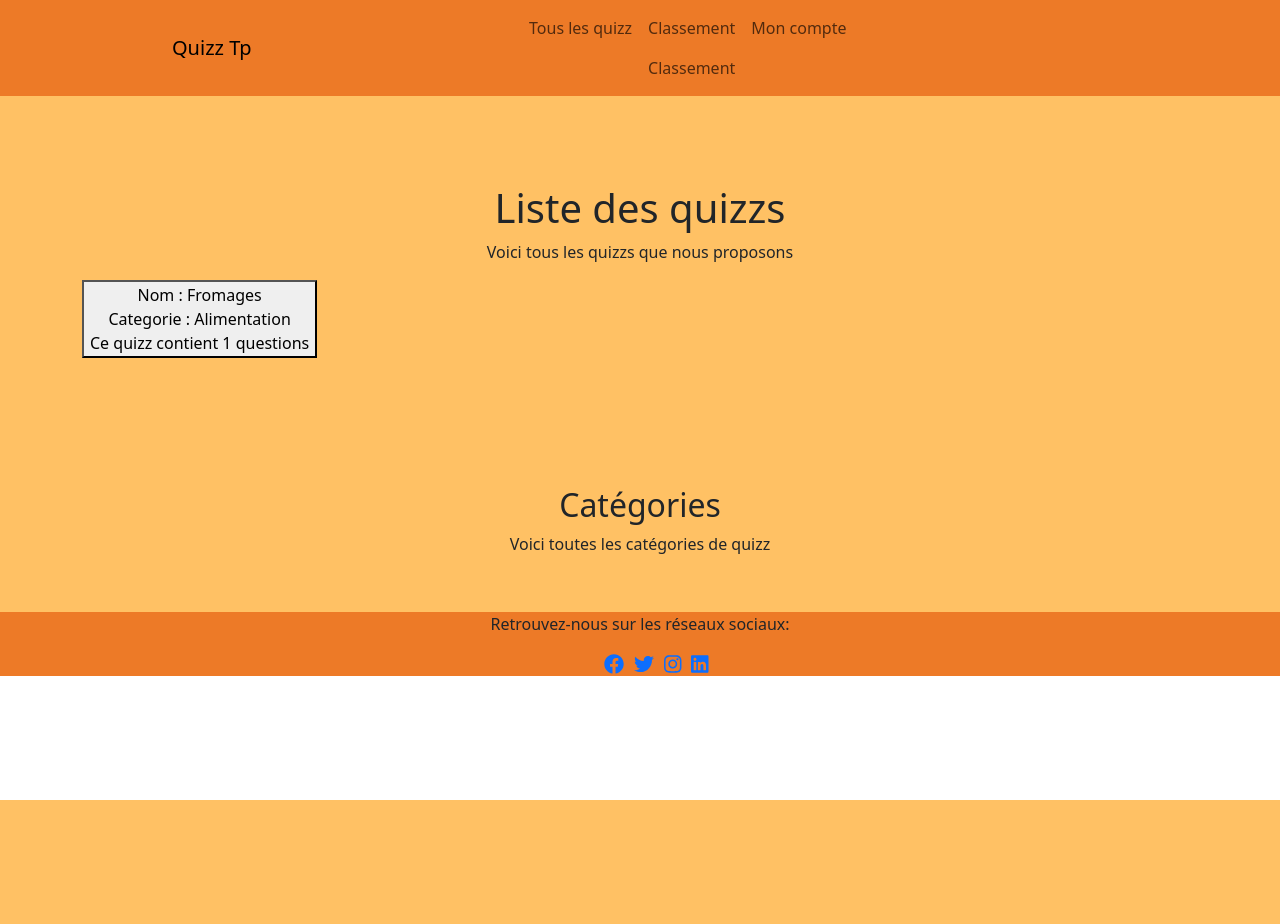
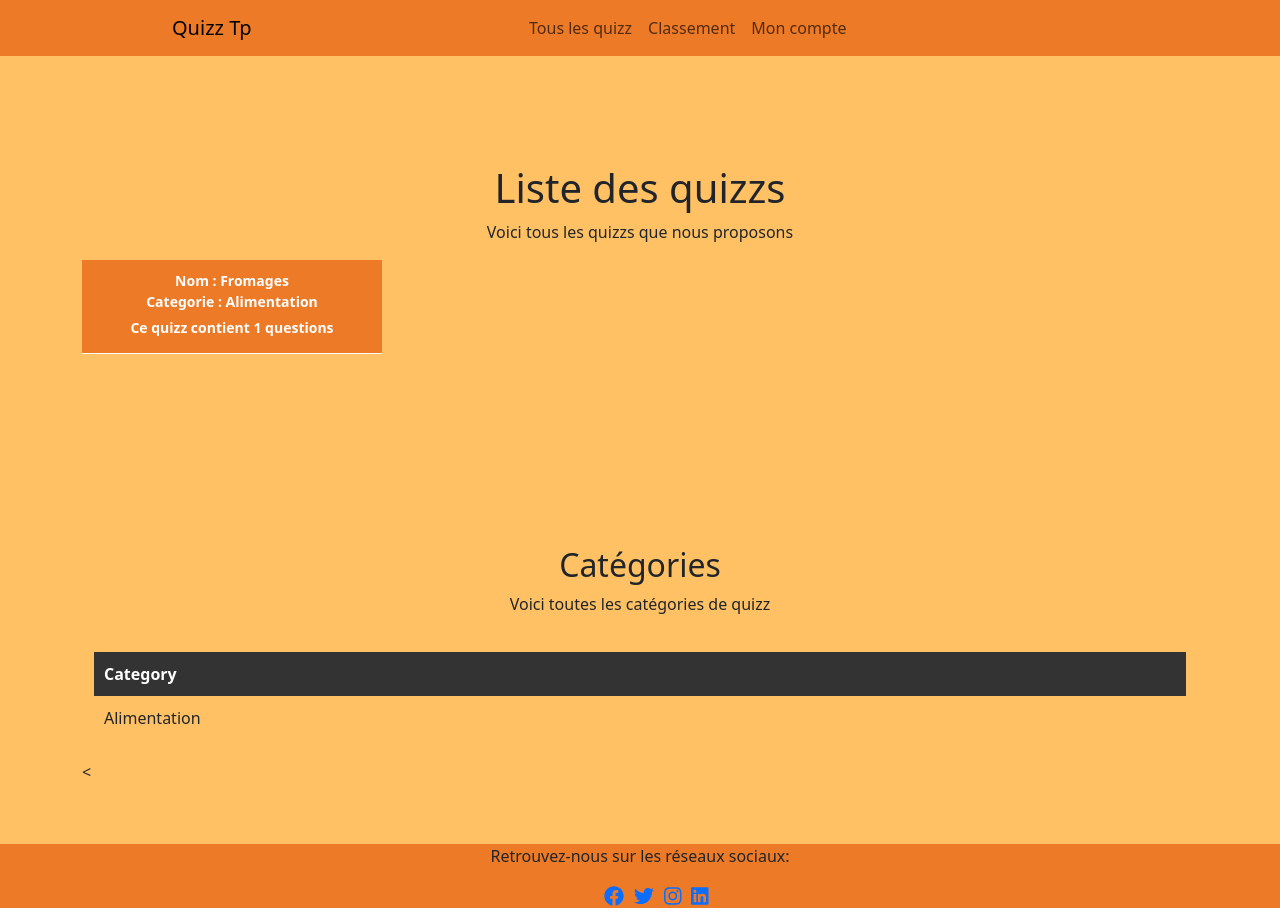
Before and after one commit to Vekian/Quizz_TP, a PHP site: page /tous-les-quizz.php in a window 1280 px wide. Before the commit the page ends 800 px from the top, so only its background shows below. Run offline with PHP 8.4, Linux system fonts and the light colour scheme; data comes from the database, SQL or seed files in the repository; some libraries are stand-ins or nearby versions.

Commit message:
ajout des catégories

```diff
--- /dev/null
+++ b/css/quizzs.css
@@ -0,0 +1,48 @@
+button {
+    display: block;
+    width: 300px;
+    padding: 10px;
+    margin-bottom: 10px;
+    border: none;
+    border-radius: 5px;
+    background-color: #ED7A27;
+    color: #FFFFFF;
+    font-size: 16px;
+    text-align: center;
+    text-decoration: none;
+    cursor: pointer;
+    transition: background-color 0.3s;
+  }
+
+  button:hover {
+    background-color: #FF9429;
+  }
+
+  /* Style du contenu dans les boutons */
+  button div {
+    margin-bottom: 5px;
+  }
+
+  button div:first-child {
+    font-weight: bold;
+  }
+
+  button div:last-child {
+    font-size: 14px;
+  }
+
+  /* Style des lignes de boutons */
+  button:not(:last-child) {
+    border-bottom: 1px solid #FFFFFF;
+  }
+
+  /* Style des brèves animations */
+  @keyframes fade-in {
+    from { opacity: 0; }
+    to { opacity: 1; }
+  }
+
+  /* Appliquer l'animation aux boutons */
+  button {
+    animation: fade-in 0.5s ease-in-out;
+  }
--- a/header.php
+++ b/header.php
@@ -27,9 +27,6 @@
                         <li class="nav-item">
                             <a class="nav-link" href="classement-general.php">Classement</a>
 
-
-                            <a class="nav-link" href="classement.php">Classement</a>
-
                         </li>
                         <li class="nav-item">
                             <a class="nav-link" href="compte.php">Mon compte</a>
--- a/tous-les-quizz.php
+++ b/tous-les-quizz.php
@@ -5,6 +5,7 @@
     <meta http-equiv="X-UA-Compatible" content="IE=edge">
     <meta name="viewport" content="width=device-width, initial-scale=1.0">
     <link  href="css/style.css" rel="stylesheet">
+    <link rel="stylesheet" href="css/quizzs.css">
     <title>Document</title>
 </head>
 <body>
@@ -74,6 +75,75 @@ include 'header.php';
         <div class="col-12">
           <h2 class="mt-5">Catégories</h2>
           <p>Voici toutes les catégories de quizz</p>
+          <!DOCTYPE html>
+
+    <style>
+        body {
+            font-family: Arial, sans-serif;
+            background-color: #f2f2f2;
+            margin: 0;
+            padding: 0;
+        }
+
+        .container {
+            max-width: 600px;
+            margin: 0 auto;
+            padding: 20px;
+        }
+
+        table {
+            width: 100%;
+            border-collapse: collapse;
+        }
+
+        th, td {
+            padding: 10px;
+            text-align: left;
+        }
+
+        th {
+            background-color: #333333;
+            color: #ffffff;
+        }
+
+        tr:nth-child(even) {
+            background-color: #f2f2f2;
+        }
+    </style>
+</head>
+<body>
+
+        <?php include 'connection.php'; ?>
+
+
+
+        <div class="container">
+
+        <?php
+            $query = 'SELECT category FROM quizzs';
+            $categoryStatement = $baseQuizz->prepare($query);
+            $categoryStatement->execute();
+            $categories = $categoryStatement->fetchAll(PDO::FETCH_ASSOC);
+        ?>
+
+        <table>
+            <thead>
+                <tr>
+                    <th>Category</th>
+                </tr>
+            </thead>
+            <tbody>
+                <?php foreach ($categories as $category) : ?>
+                    <tr>
+                        <td><?php echo $category['category']; ?></td>
+                    </tr>
+                <?php endforeach; ?>
+            </tbody>
+        </table>
+    </div>
+<
+
+
         </div>
       </div>
     </div>
```
Also changed, not shown: categories.php (added, +73 -0 lines), css/login.css (added, +49 -0 lines), login.php (+16 -0 lines).
